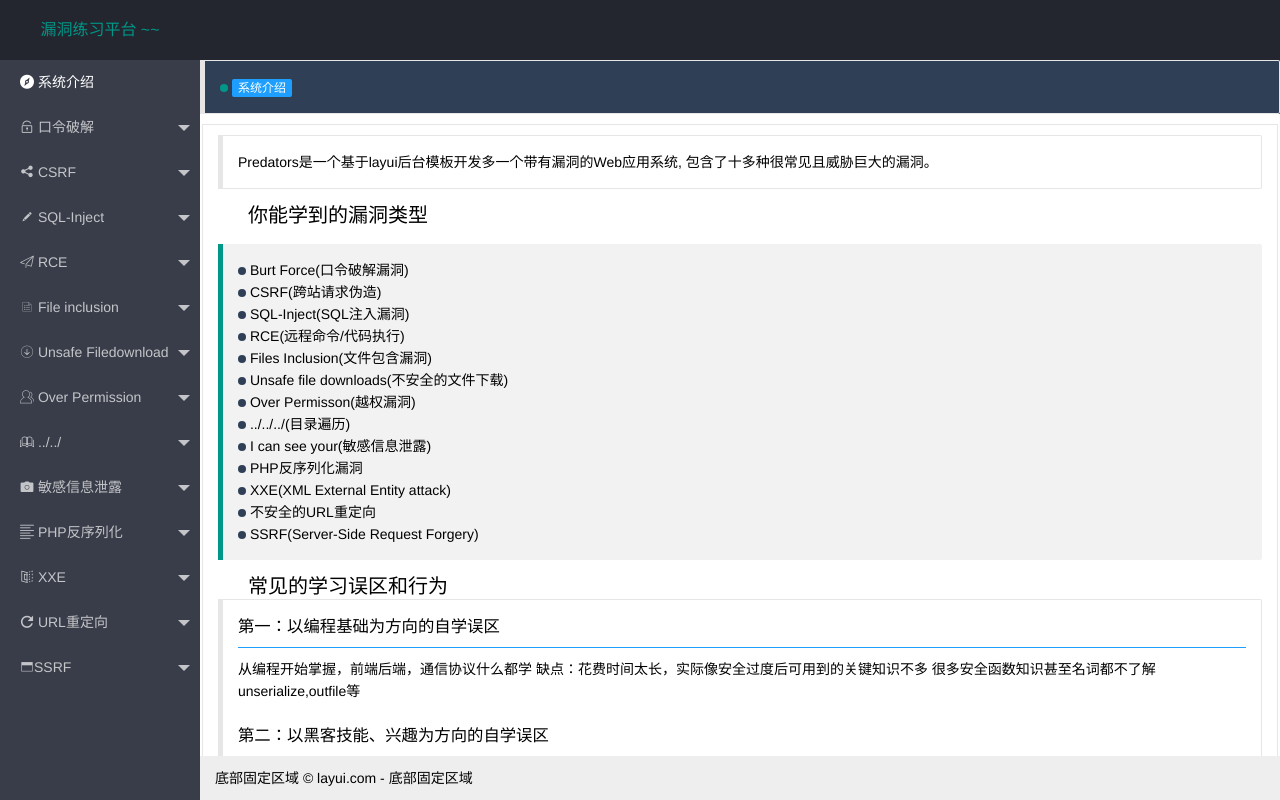
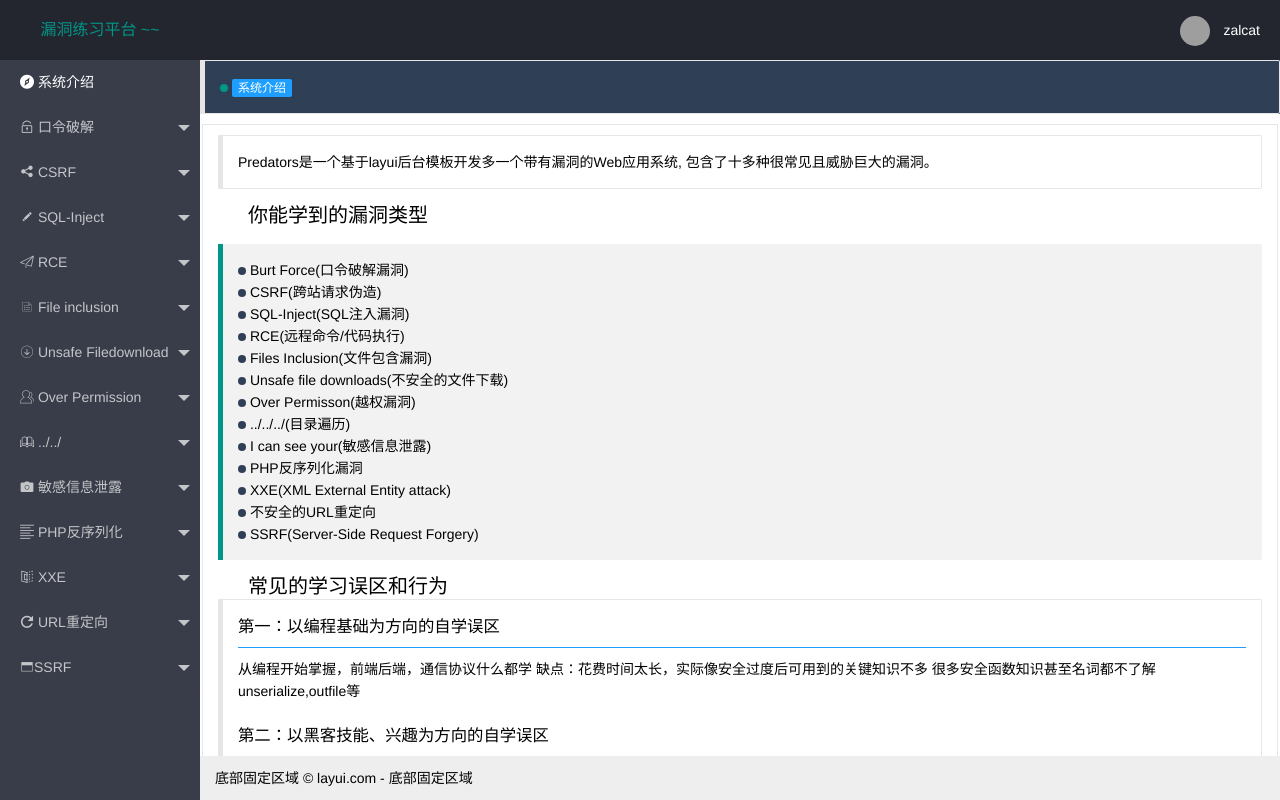
Before and after one commit to zalcat/predator, a PHP site: page / in a window 1280 px wide. Run offline with PHP 8.4, Linux system fonts and the light colour scheme; grey boxes are pictures that could not be loaded.

Commit message:
Update index.php

```diff
--- a/index.php
+++ b/index.php
@@ -27,19 +27,19 @@
                 </dl>
             </li>
         </ul> -->
-<!--         <ul class="layui-nav layui-layout-right">
-            <li class="layui-nav-item"> <button type="button" οnclick="selectRole()" class="layui-btn layui-btn-primary layui-btn-radius">选择角色</button>
-                    <img src="http://t.cn/RCzsdCq" class="layui-nav-img">
+<ul class="layui-nav layui-layout-right">
+            <li class="layui-nav-item"> <!-- <button type="button" οnclick="selectRole()" class="layui-btn layui-btn-primary layui-btn-radius"> more ~</button> -->
+                    <img src="layui/font/test.jpg"  class="layui-nav-img">
                     zalcat
-                </a>
+               <!--  </a> -->
 
                 <dl class="layui-nav-child">
-                    <dd><a href="">基本资料</a></dd>
-                    <dd><a href="">安全设置</a></dd>
+                    <dd><a href="https://www.baidu.com/" target="_blank">学习必备</a></dd>
+<!--                     <dd><a href="">联系作者</a></dd> -->
                 </dl>
-            </li>
-            <li class="layui-nav-item"><a href="">退出</a></li>
-        </ul> -->
+<!--             </li>
+            <li class="layui-nav-item"><a href="">退出</a></li> -->
+        </ul>
     </div>
 
     <!-- 核心列表 -->
```
